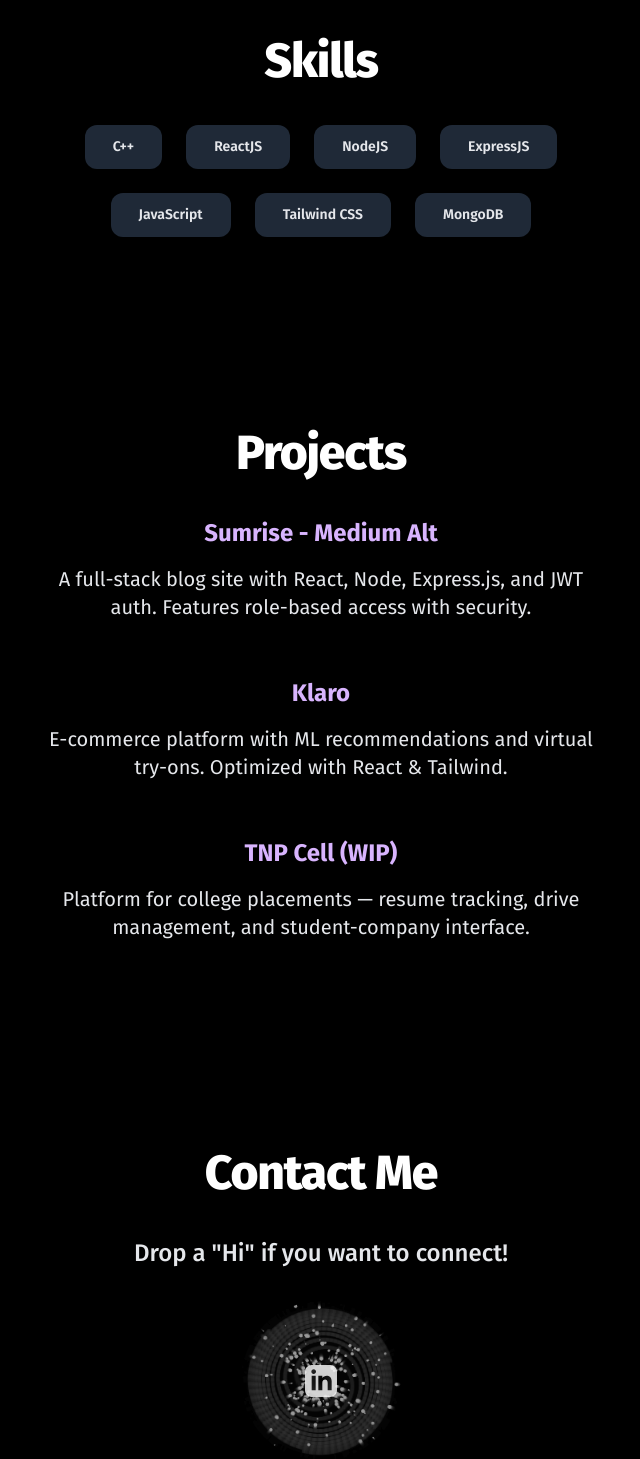
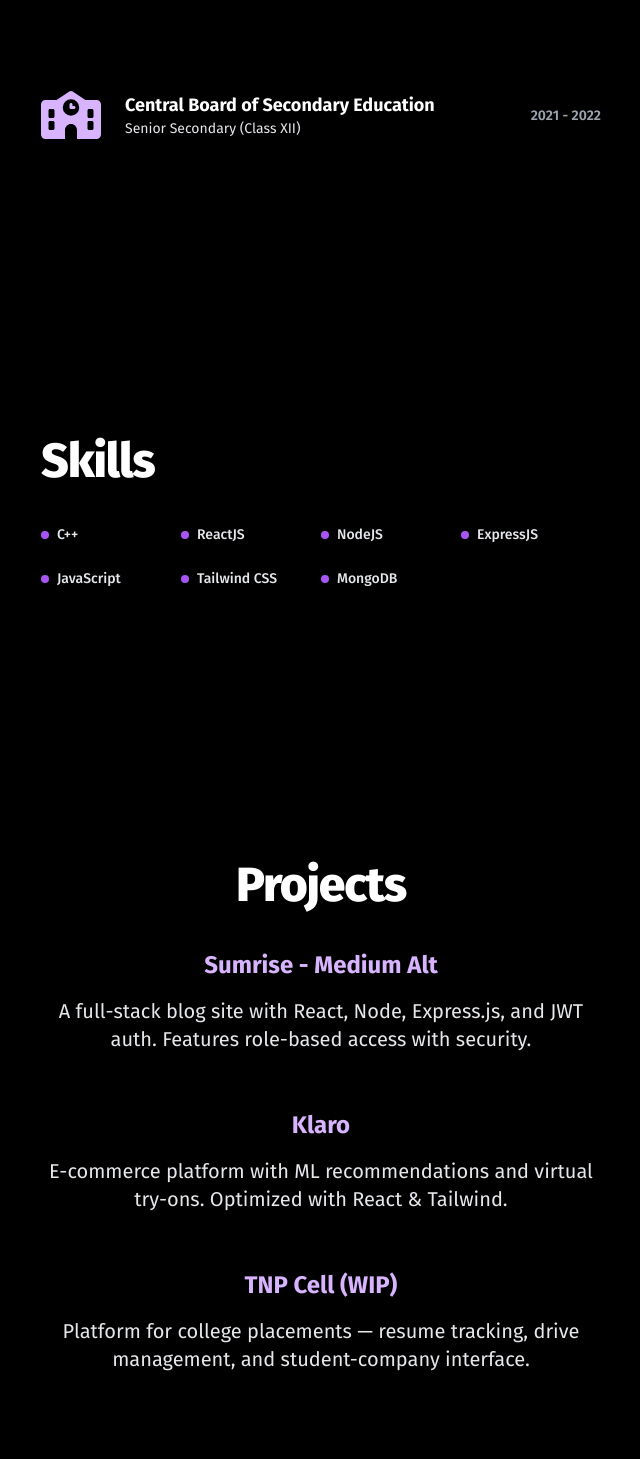
Before and after one commit to whysooharsh/portfolio, a React (Vite) app: page / in a window 1280 px wide. Shown: the part 1311-2770 px from the top of the page, without its empty margins (319-959 px from the left). Built offline with nearby package versions, Linux system fonts and the light colour scheme.

Commit message:
added garbage

```diff
--- a/src/App.tsx
+++ b/src/App.tsx
@@ -1,19 +1,33 @@
 import * as React from "react";
-import { useState, useEffect } from "react";
+import { useState, useEffect, useRef } from "react";
 import { Spotlight } from "./components/spotlight-new.tsx";
 import { ScrollProgress } from "./components/scroll-progress.tsx";
 import { Section } from "./components/Section.tsx";
 import { List } from "./components/List.tsx";
-import { SocialLink } from "./components/SocialLink.tsx";
 import { FontAwesomeIcon } from "@fortawesome/react-fontawesome";
 import { faGraduationCap, faSchool } from "@fortawesome/free-solid-svg-icons";
 import { BrowserRouter as Router, Routes, Route, Link } from "react-router-dom";
 import Blogs from "./Blogs.tsx";
 import FloatingDockDemo from "./components/floating-dock-demo.tsx";
-import EntryPage from "./components/EntryPage.tsx";
 import InterstellarLinkedInButton from "./components/AnimatedLinkedInLink.tsx";
+import ScrambleIn from "./components/ScrambleIn.tsx";
 
 function MainPage() {
+  const [hasScrolled, setHasScrolled] = useState(false);
+
+  useEffect(() => {
+    const handleScroll = () => {
+      if (window.scrollY > 10) {
+        setHasScrolled(true);
+      }
+    };
+
+    window.addEventListener("scroll", handleScroll);
+    return () => {
+      window.removeEventListener("scroll", handleScroll);
+    };
+  }, []);
+
   return (
     <div className="font-FiraSans w-full min-h-screen bg-black/100 overflow-hidden">
       <div className="fixed inset-0 z-0 pointer-events-none">
@@ -26,26 +40,51 @@ function MainPage() {
           <div className="w-full flex justify-center items-center py-6 sticky top-0 z-40 bg-transparent bg-opacity-80 backdrop-blur-md">
             <div className="flex gap-8 sm:gap-16 text-lg sm:text-xl md:text-lg">
               <a href="#home" className="text-white hover:text-purple-300 transition-colors font-semibold">
-                Home
+                <ScrambleIn
+                  text="Home"
+                  scrambleSpeed={30}
+                  className="text-white"
+                  scrambledClassName="text-purple-300"
+                />
               </a>
               <Link to="/blogs" className="text-white hover:text-purple-300 transition-colors font-semibold">
-                Blogs
+                <ScrambleIn
+                  text="Blogs"
+                  scrambleSpeed={30}
+                  className="text-white"
+                  scrambledClassName="text-purple-300"
+                />
               </Link>
             </div>
           </div>
-
 
           <div id="home" className="py-20 sm:py-10 md:py-16">
             <div className="grid grid-cols-1 md:grid-cols-2 gap-12 sm:gap-16 items-center">
               <div className="text-center md:text-left flex flex-col items-center md:items-start">
                 <div className="text-white font-extrabold text-3xl sm:text-4xl md:text-5xl leading-tight">
-                  Hi, I'm Harsh
+                  <ScrambleIn
+                    text="Hi, I'm Harsh"
+                    scrambleSpeed={40}
+                    scrambledLetterCount={3}
+                    className="text-white"
+                    scrambledClassName="text-purple-300"
+                  />
                 </div>
                 <div className="mt-6 sm:mt-8 text-sm sm:text-base md:text-lg text-[1rem] text-gray-200 font-medium max-w-md">
-                  Third year undergrad here. I like to code, read, and play chess sometimes.
+                  <ScrambleIn
+                    text="Third year undergrad here. I like to code, read, and play chess sometimes."
+                    scrambleSpeed={20}
+                    className="text-gray-200"
+                    scrambledClassName="text-purple-200"
+                  />
                 </div>
                 <div className="mt-2 sm:mt-4 text-sm sm:text-base md:text-lg text-[1rem] text-gray-200 font-medium max-w-md">
-                  I love to build webapps and do CP for fun.
+                  <ScrambleIn
+                    text="I love to build webapps and do CP for fun."
+                    scrambleSpeed={20}
+                    className="text-gray-200"
+                    scrambledClassName="text-purple-200"
+                  />
                 </div>
               </div>
               <div className="flex justify-center md:justify-end">
@@ -59,14 +98,33 @@ function MainPage() {
             </div>
           </div>
 
-          <Section id="about" title="About Me">
+          <Section id="about" title={
+            <ScrambleIn
+              text="About Me"
+              scrambleSpeed={40}
+              className="text-white"
+              scrambledClassName="text-purple-300"
+            />
+          }>
             <p className="text-sm sm:text-base md:text-lg text-[1rem] text-gray-200 font-medium bg-transparent">
-              I'm Harsh, a third year undergraduate passionate about coding, web development, and competitive programming.
-              I enjoy building webapps, reading, and playing chess. I still pretend to understand programming memes.
+              <ScrambleIn
+                text="I'm Harsh, a third year undergraduate passionate about coding, web development, and competitive programming. I enjoy building webapps, reading, and playing chess. I still pretend to understand programming memes."
+                scrambleSpeed={15}
+                className="text-gray-200"
+                scrambledClassName="text-gray-400"
+                scrambledLetterCount={4}
+              />
             </p>
           </Section>
 
-          <Section id="education" title="Education">
+          <Section id="education" title={
+            <ScrambleIn
+              text="Education"
+              scrambleSpeed={40}
+              className="text-white"
+              scrambledClassName="text-purple-300"
+            />
+          }>
             <div className="space-y-10 flex flex-col">
               {[
                 {
@@ -92,23 +150,46 @@ function MainPage() {
                     </span>
                     <div className="flex flex-col min-w-0">
                       <span className="text-sm sm:text-base md:text-lg font-bold text-white truncate">
-                        {edu.title}
+                        <ScrambleIn
+                          text={edu.title}
+                          scrambleSpeed={35}
+                          className="text-white"
+                          scrambledClassName="text-purple-300"
+                          autoStart={hasScrolled}
+                        />
                       </span>
                       <span className="text-xs sm:text-sm text-gray-200 truncate">
-                        {edu.subtitle}
+                        <ScrambleIn
+                          text={edu.subtitle}
+                          scrambleSpeed={30}
+                          className="text-gray-200"
+                          scrambledClassName="text-gray-400"
+                          autoStart={hasScrolled}
+                        />
                       </span>
                     </div>
                   </div>
                   <div className="text-xs sm:text-sm text-gray-400 font-semibold md:text-right md:w-auto w-fit self-start md:self-auto">
-                    {edu.date}
+                    <ScrambleIn
+                      text={edu.date}
+                      scrambleSpeed={25}
+                      className="text-gray-400"
+                      autoStart={hasScrolled}
+                    />
                   </div>
                 </div>
               ))}
             </div>
           </Section>
 
-
-          <Section id="skills" title="Skills">
+          <Section id="skills" title={
+            <ScrambleIn
+              text="Skills"
+              scrambleSpeed={40}
+              className="text-white"
+              scrambledClassName="text-purple-300"
+            />
+          }>
             <List
               items={[
                 "C++",
@@ -118,37 +199,110 @@ function MainPage() {
                 "JavaScript",
                 "Tailwind CSS",
                 "MongoDB",
-              ]} className="sm:text-sm"
+              ]}
+              className="sm:text-sm"
+              itemComponent={(item) => (
+                <ScrambleIn
+                  text={item}
+                  scrambleSpeed={30}
+                  className="text-gray-200"
+                  scrambledClassName="text-purple-300"
+                  autoStart={hasScrolled}
+                />
+              )}
             />
           </Section>
 
           <section id="projects" className="mt-28 px-4 py-20 rounded-3xl text-center mb-32">
-            <h2 className="text-3xl sm:text-4xl md:text-5xl font-extrabold text-white mb-10 tracking-tight">Projects</h2>
+            <h2 className="text-3xl sm:text-4xl md:text-5xl font-extrabold text-white mb-10 tracking-tight">
+              <ScrambleIn
+                text="Projects"
+                scrambleSpeed={50}
+                scrambledLetterCount={3}
+                className="text-white"
+                scrambledClassName="text-purple-300"
+              />
+            </h2>
             <ul className="space-y-14">
               <li>
-                <h3 className="text-2xl font-bold text-purple-300 mb-4">Sumrise - Medium Alt</h3>
+                <h3 className="text-2xl font-bold text-purple-300 mb-4">
+                  <ScrambleIn
+                    text="Sumrise - Medium Alt"
+                    scrambleSpeed={40}
+                    className="text-purple-300"
+                    scrambledClassName="text-white"
+                    autoStart={hasScrolled}
+                  />
+                </h3>
                 <p className="text-xl text-gray-200">
-                  A full-stack blog site with React, Node, Express.js, and JWT auth. Features role-based access with security.
+                  <ScrambleIn
+                    text="A full-stack blog site with React, Node, Express.js, and JWT auth. Features role-based access with security."
+                    scrambleSpeed={20}
+                    className="text-gray-200"
+                    scrambledClassName="text-gray-400"
+                    autoStart={hasScrolled}
+                  />
                 </p>
               </li>
               <li>
-                <h3 className="text-2xl font-bold text-purple-300 mb-4">Klaro</h3>
+                <h3 className="text-2xl font-bold text-purple-300 mb-4">
+                  <ScrambleIn
+                    text="Klaro"
+                    scrambleSpeed={40}
+                    className="text-purple-300"
+                    scrambledClassName="text-white"
+                    autoStart={hasScrolled}
+                  />
+                </h3>
                 <p className="text-xl text-gray-200">
-                  E-commerce platform with ML recommendations and virtual try-ons. Optimized with React & Tailwind.
+                  <ScrambleIn
+                    text="E-commerce platform with ML recommendations and virtual try-ons. Optimized with React & Tailwind."
+                    scrambleSpeed={20}
+                    className="text-gray-200"
+                    scrambledClassName="text-gray-400"
+                    autoStart={hasScrolled}
+                  />
                 </p>
               </li>
               <li>
-                <h3 className="text-2xl font-bold text-purple-300 mb-4">TNP Cell (WIP)</h3>
+                <h3 className="text-2xl font-bold text-purple-300 mb-4">
+                  <ScrambleIn
+                    text="TNP Cell (WIP)"
+                    scrambleSpeed={40}
+                    className="text-purple-300"
+                    scrambledClassName="text-white"
+                    autoStart={hasScrolled}
+                  />
+                </h3>
                 <p className="text-xl text-gray-200">
-                  Platform for college placements — resume tracking, drive management, and student-company interface.
+                  <ScrambleIn
+                    text="Platform for college placements — resume tracking, drive management, and student-company interface."
+                    scrambleSpeed={20}
+                    className="text-gray-200"
+                    scrambledClassName="text-gray-400"
+                    autoStart={hasScrolled}
+                  />
                 </p>
               </li>
             </ul>
           </section>
 
-          <Section id="contact-me" title="Contact Me">
+          <Section id="contact-me" title={
+            <ScrambleIn
+              text="Contact Me"
+              scrambleSpeed={40}
+              className="text-white"
+              scrambledClassName="text-purple-300"
+            />
+          }>
             <p className="text-xl sm:text-2xl text-gray-200 font-medium mb-8">
-              Drop a "Hi" if you want to connect!
+              <ScrambleIn
+                text='Drop a "Hi" if you want to connect!'
+                scrambleSpeed={30}
+                className="text-gray-200"
+                scrambledClassName="text-purple-200"
+                autoStart={hasScrolled}
+              />
             </p>
             <div className="flex justify-center gap-6 text-xl">
               <InterstellarLinkedInButton href="https://linkedin.com/in/harsharma45" />
@@ -164,15 +318,9 @@ function MainPage() {
 }
 
 function AppComponent() {
-  const [showEntryPage, setShowEntryPage] = useState(true);
-
-  const handleEntryComplete = () => {
-    setShowEntryPage(false);
-  };
 
   return (
     <>
-      {showEntryPage && <EntryPage onComplete={handleEntryComplete} />}
 
       <Router>
         <Routes>
--- a/src/Blogs.tsx
+++ b/src/Blogs.tsx
@@ -45,7 +45,7 @@ const Blogs = () => {
 
             <details className="bg-black/60 rounded-2xl px-6 py-6 cursor-pointer group">
               <summary className="text-xl font-bold text-purple-300 mb-2 outline-none group-open:text-purple-400 transition-colors">
-                Getting Started with React
+                Resources I found useful
               </summary>
               <div className="mt-4 text-sm text-gray-200">
                 Learn the basics of React and master advanced concepts with this
--- a/src/components/AnimatedLinkedInLink.tsx
+++ b/src/components/AnimatedLinkedInLink.tsx
@@ -1,6 +1,10 @@
 import { useEffect, useRef } from 'react';
 
-export default function InterstellarLinkedInButton() {
+interface InterstellarLinkedInButtonProps {
+  href: string;
+}
+
+export default function InterstellarLinkedInButton({ href }: InterstellarLinkedInButtonProps) {
   const canvasRef = useRef<HTMLCanvasElement>(null);
 
   useEffect(() => {
@@ -26,7 +30,6 @@ export default function InterstellarLinkedInButton() {
     const animate = () => {
       ctx.fillStyle = 'rgba(0, 0, 0, 0.1)';
       ctx.fillRect(0, 0, w, h);
-
       const centerX = w / 2;
       const centerY = h / 2;
       const blackHoleRadius = 20;
@@ -80,7 +83,7 @@ export default function InterstellarLinkedInButton() {
 
         ctx.beginPath();
         const opacity = Math.min(1, 3 / (distance / blackHoleRadius));
-        ctx.fillStyle = `hsla(${p.hue}, 0%, 60%, ${opacity})`; // Removed blue, using grey shades
+        ctx.fillStyle = `hsla(${p.hue}, 0%, 60%, ${opacity})`;
         ctx.arc(p.x, p.y, p.size, 0, Math.PI * 2);
         ctx.fill();
       });
@@ -113,7 +116,7 @@ export default function InterstellarLinkedInButton() {
         style={{ background: 'black', borderRadius: '50%' }}
       />
       <a
-        href="https://www.linkedin.com/"
+        href={href} // Use the href prop here instead of hardcoded value
         target="_blank"
         rel="noopener noreferrer"
         className="absolute top-1/2 left-1/2 transform -translate-x-1/2 -translate-y-1/2"
--- a/src/components/List.tsx
+++ b/src/components/List.tsx
@@ -1,21 +1,22 @@
-import * as React from "react";
+import { ReactNode } from "react";
 
-type ListProps = {
+interface ListProps {
   items: string[];
   className?: string;
-};
+  itemComponent?: (item: string) => ReactNode;
+}
 
-export function List({ items, className }: ListProps) {
+export const List = ({ items, className = "", itemComponent }: ListProps) => {
   return (
-    <ul className={`flex flex-wrap justify-center gap-6 ${className}`}>
+    <ul className={`grid grid-cols-2 md:grid-cols-3 lg:grid-cols-4 gap-y-6 ${className}`}>
       {items.map((item, index) => (
-        <li
-          key={index}
-          className="bg-gray-800 lg:px-7 lg:py-3 md:px-6 md:py-3 px-4 py-2 rounded-xl font-semibold lg:text-sm text-base text-gray-200"
-        >
-          {item}
+        <li key={index} className="flex items-center space-x-2">
+          <div className="w-2 h-2 bg-purple-500 rounded-full"></div>
+          <div className="text-gray-200 font-medium">
+            {itemComponent ? itemComponent(item) : item}
+          </div>
         </li>
       ))}
     </ul>
   );
-}
+};
--- /dev/null
+++ b/src/components/ScrambleIn.tsx
@@ -0,0 +1,148 @@
+import {
+  forwardRef,
+  useCallback,
+  useEffect,
+  useImperativeHandle,
+  useState,
+} from "react";
+
+interface ScrambleInProps {
+  text: string;
+  scrambleSpeed?: number;
+  scrambledLetterCount?: number;
+  characters?: string;
+  className?: string;
+  scrambledClassName?: string;
+  autoStart?: boolean;
+  onStart?: () => void;
+  onComplete?: () => void;
+}
+
+export interface ScrambleInHandle {
+  start: () => void;
+  reset: () => void;
+}
+
+const ScrambleIn = forwardRef<ScrambleInHandle, ScrambleInProps>(
+  (
+    {
+      text,
+      scrambleSpeed = 50,
+      scrambledLetterCount = 2,
+      characters = "abcdefghijklmnopqrstuvwxyz!@#$%^&*()_+",
+      className = "",
+      scrambledClassName = "",
+      autoStart = true,
+      onStart,
+      onComplete,
+    },
+    ref
+  ) => {
+    const [displayText, setDisplayText] = useState("");
+    const [isAnimating, setIsAnimating] = useState(false);
+    const [visibleLetterCount, setVisibleLetterCount] = useState(0);
+    const [scrambleOffset, setScrambleOffset] = useState(0);
+
+    const startAnimation = useCallback(() => {
+      setIsAnimating(true);
+      setVisibleLetterCount(0);
+      setScrambleOffset(0);
+      onStart?.();
+    }, [onStart]);
+
+    const reset = useCallback(() => {
+      setIsAnimating(false);
+      setVisibleLetterCount(0);
+      setScrambleOffset(0);
+      setDisplayText("");
+    }, []);
+
+    useImperativeHandle(ref, () => ({
+      start: startAnimation,
+      reset,
+    }));
+
+    useEffect(() => {
+      if (autoStart) {
+        startAnimation();
+      }
+    }, [autoStart, startAnimation]);
+
+    useEffect(() => {
+      let interval: NodeJS.Timeout;
+
+      if (isAnimating) {
+        interval = setInterval(() => {
+          // Increase visible text length
+          if (visibleLetterCount < text.length) {
+            setVisibleLetterCount((prev) => prev + 1);
+          }
+          // Start sliding scrambled text out
+          else if (scrambleOffset < scrambledLetterCount) {
+            setScrambleOffset((prev) => prev + 1);
+          }
+          // Complete animation
+          else {
+            clearInterval(interval);
+            setIsAnimating(false);
+            onComplete?.();
+          }
+
+          // Calculate how many scrambled letters we can show
+          const remainingSpace = Math.max(0, text.length - visibleLetterCount);
+          const currentScrambleCount = Math.min(
+            remainingSpace,
+            scrambledLetterCount
+          );
+
+          // Generate scrambled text
+          const scrambledPart = Array(currentScrambleCount)
+            .fill(0)
+            .map(
+              () => characters[Math.floor(Math.random() * characters.length)]
+            )
+            .join("");
+
+          setDisplayText(text.slice(0, visibleLetterCount) + scrambledPart);
+        }, scrambleSpeed);
+      }
+
+      return () => {
+        if (interval) clearInterval(interval);
+      };
+    }, [
+      isAnimating,
+      text,
+      visibleLetterCount,
+      scrambleOffset,
+      scrambledLetterCount,
+      characters,
+      scrambleSpeed,
+      onComplete,
+    ]);
+
+    const renderText = () => {
+      const revealed = displayText.slice(0, visibleLetterCount);
+      const scrambled = displayText.slice(visibleLetterCount);
+
+      return (
+        <>
+          <span className={className}>{revealed}</span>
+          <span className={scrambledClassName}>{scrambled}</span>
+        </>
+      );
+    };
+
+    return (
+      <>
+        <span className="sr-only">{text}</span>
+        <span className="inline-block whitespace-pre-wrap" aria-hidden="true">
+          {renderText()}
+        </span>
+      </>
+    );
+  }
+);
+
+ScrambleIn.displayName = "ScrambleIn";
+export default ScrambleIn;
--- a/src/components/Section.tsx
+++ b/src/components/Section.tsx
@@ -1,21 +1,18 @@
-import * as React from "react";
+import { ReactNode } from "react";
 
-type SectionProps = {
-  id: string;
-  title: string;
-  children: React.ReactNode;
-};
+interface SectionProps {
+  id?: string;
+  title: string | ReactNode;
+  children: ReactNode;
+}
 
-export function Section({ id, title, children }: SectionProps) {
+export const Section = ({ id, title, children }: SectionProps) => {
   return (
-    <section
-      id={id}
-      className="max-w-4xl mx-auto mt-28 px-12  bg-transparent rounded-3xl shadow-lg text-center"
-    >
-      <h2 className="sm:text-2xl md:text-3xl lg:text-4xl xl:text-5xl 2xl:text-[50px] text-4xl  font-extrabold text-white mb-10 tracking-tight">
+    <section id={id} className="mt-28 px-4 py-20 rounded-3xl">
+      <h2 className="text-3xl sm:text-4xl md:text-5xl font-extrabold text-white mb-10 tracking-tight">
         {title}
       </h2>
       {children}
     </section>
   );
-}
+};
```
Also changed, not shown: src/components/EntryPage.tsx (+113 -149 lines).
